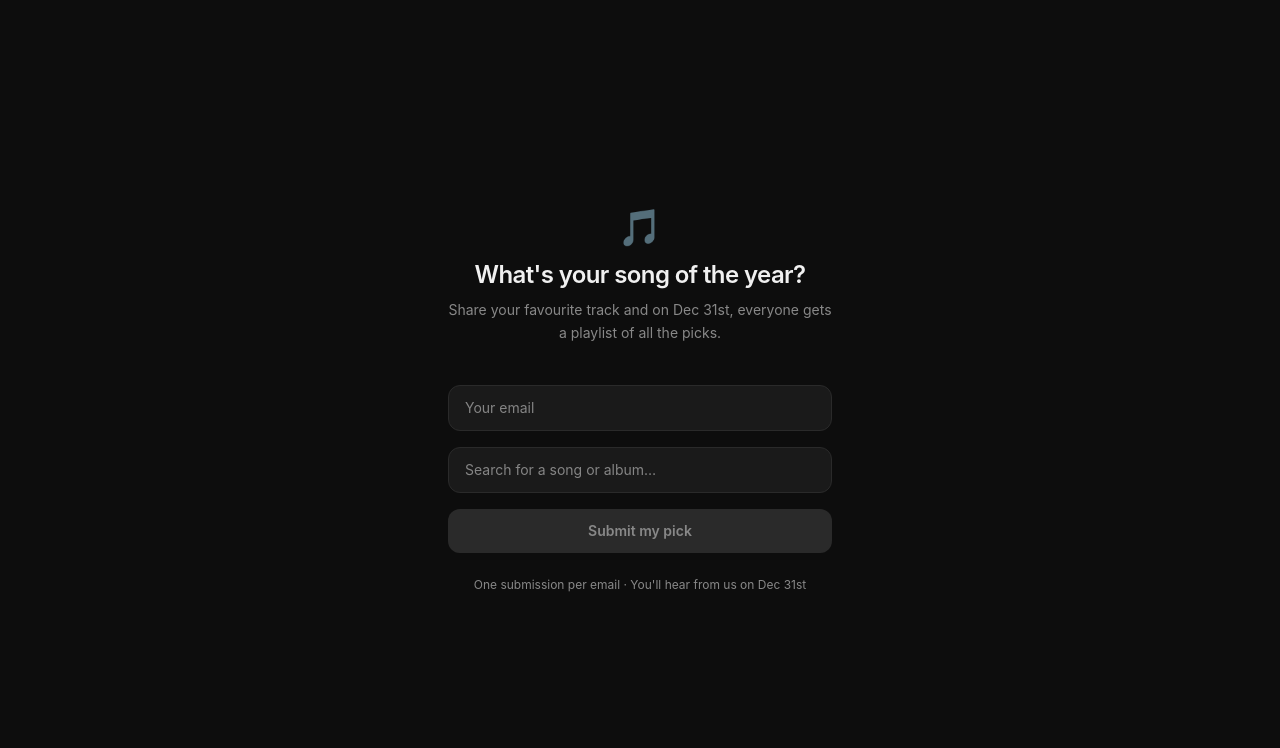
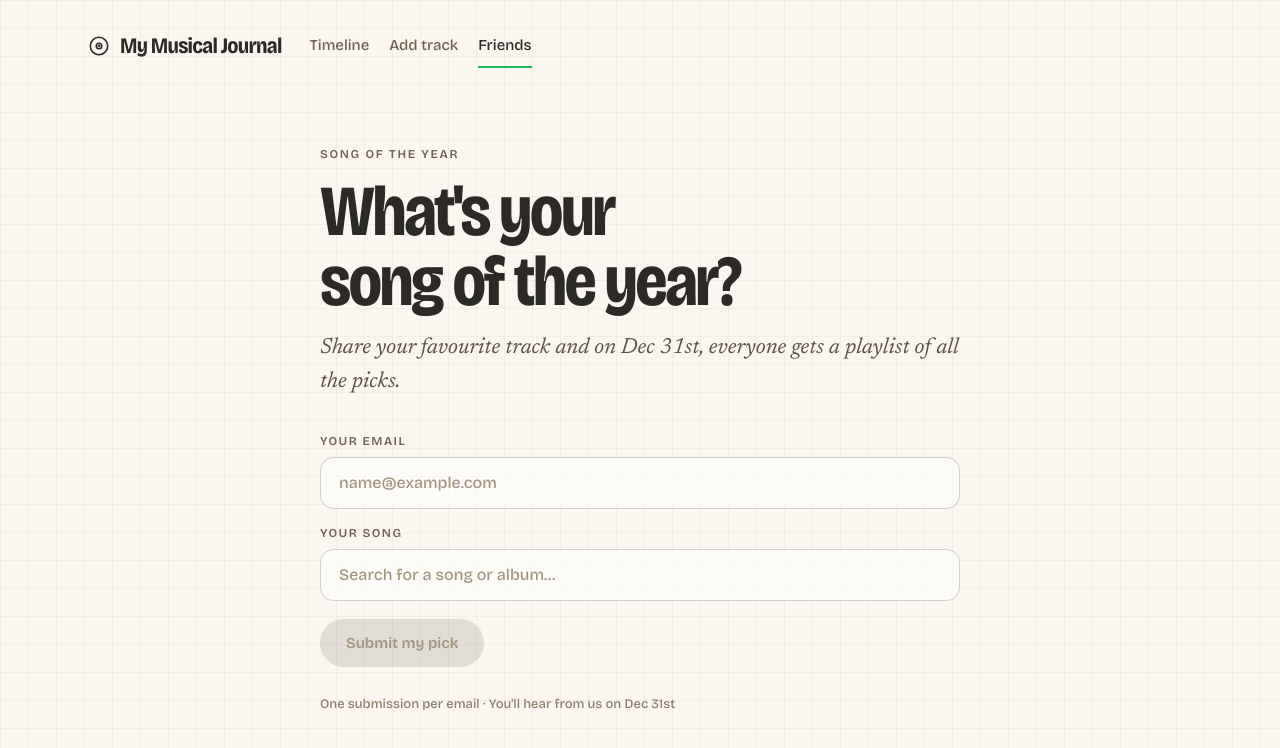
Before and after one commit to kaavya89/my-musical-journal, a Next.js app: page /friends in a window 1280 px wide. Shown: the top 748 px of the page. Built offline with nearby package versions, Linux system fonts and the light colour scheme.

Commit message:
Propagating the style across all

```diff
--- /dev/null
+++ b/app/components/SiteHeader.tsx
@@ -0,0 +1,33 @@
+'use client'
+
+export default function SiteHeader({
+  active,
+  onSignOut,
+}: {
+  active: 'timeline' | 'journal' | 'friends'
+  onSignOut?: () => void
+}) {
+  const cls = (k: string) => `tl-nav${active === k ? ' tl-nav-on' : ''}`
+  return (
+    <header style={{ display: 'flex', justifyContent: 'space-between', alignItems: 'center', flexWrap: 'wrap', gap: '12px 24px', padding: '24px 0' }}>
+      <div style={{ display: 'flex', alignItems: 'center', gap: 28, flexWrap: 'wrap' }}>
+        <div className="tl-display" style={{ display: 'flex', alignItems: 'center', gap: 10, fontSize: 22 }}>
+          <svg width="22" height="22" viewBox="0 0 24 24" fill="none" stroke="currentColor" strokeWidth="1.7" aria-hidden="true">
+            <circle cx="12" cy="12" r="9.5" />
+            <circle cx="12" cy="12" r="3" />
+            <circle cx="12" cy="12" r=".6" fill="currentColor" />
+          </svg>
+          My Musical Journal
+        </div>
+        <nav aria-label="Primary" style={{ display: 'flex', gap: 20, alignItems: 'center', flexWrap: 'wrap' }}>
+          <a className={cls('timeline')} href="/timeline">Timeline</a>
+          <a className={cls('journal')} href="/journal">Add track</a>
+          <a className={cls('friends')} href="/friends">Friends</a>
+        </nav>
+      </div>
+      {onSignOut && (
+        <button className="tl-nav" onClick={onSignOut}>Sign out</button>
+      )}
+    </header>
+  )
+}
--- a/app/friends/page.tsx
+++ b/app/friends/page.tsx
@@ -2,6 +2,7 @@
 
 import { useState, useRef, useEffect, useCallback } from 'react'
 import Image from 'next/image'
+import SiteHeader from '../components/SiteHeader'
 
 interface SearchResult {
   id: string
@@ -74,96 +75,91 @@ export default function FriendsPage() {
 
   if (status === 'success') {
     return (
-      <div className="min-h-screen flex items-center justify-center px-4" style={{ background: 'var(--background)' }}>
-        <div className="text-center max-w-sm">
-          <div className="text-5xl mb-4">🎶</div>
-          <h1 className="text-xl font-semibold mb-2" style={{ color: 'var(--foreground)' }}>
-            You&apos;re in!
-          </h1>
+      <div className="pg">
+        <div className="pg-wrap">
+          <SiteHeader active="friends" />
+          <main className="pg-narrow">
+            <div className="pg-kicker">Song of the year</div>
+            <h1 className="tl-display pg-h1">You&apos;re in.</h1>
             {selected && (
-            <div className="flex items-center gap-3 mb-4 p-3 rounded-xl mx-auto w-fit" style={{ background: 'var(--card)', border: '1px solid var(--border)' }}>
+              <div className="pg-pick" style={{ alignItems: 'center', width: 'fit-content', maxWidth: '100%', marginBottom: 24 }}>
                 {selected.thumbnail && (
-                <Image src={selected.thumbnail} alt={selected.title} width={40} height={40} className="rounded-md object-cover"/>
+                  <Image src={selected.thumbnail} alt={selected.title} width={64} height={64} className="pg-thumb" />
                 )}
-              <div className="text-left">
-                <div className="text-sm font-medium" style={{ color: 'var(--foreground)' }}>{selected.title}</div>
-                <div className="text-xs" style={{ color: 'var(--muted)' }}>{selected.artist}</div>
+                <div style={{ minWidth: 0 }}>
+                  <div className="pg-t">{selected.title}</div>
+                  <div className="pg-s">{selected.artist}</div>
                 </div>
               </div>
             )}
-          <p className="text-sm leading-relaxed" style={{ color: 'var(--muted)' }}>
+            <p className="pg-lede">
               Your pick has been added. On December 31st, you&apos;ll get an email with a playlist of everyone&apos;s favourite songs from this year.
             </p>
+          </main>
         </div>
       </div>
     )
   }
 
   return (
-    <div className="min-h-screen flex items-center justify-center px-4" style={{ background: 'var(--background)' }}>
-      <div className="w-full max-w-sm">
-        <div className="text-center mb-10">
-          <div className="text-4xl mb-3">🎵</div>
-          <h1 className="text-2xl font-semibold tracking-tight" style={{ color: 'var(--foreground)' }}>
-            What&apos;s your song of the year?
-          </h1>
-          <p className="text-sm mt-2 leading-relaxed" style={{ color: 'var(--muted)' }}>
+    <div className="pg">
+      <div className="pg-wrap">
+        <SiteHeader active="friends" />
+
+        <main className="pg-narrow">
+          <div className="pg-kicker">Song of the year</div>
+          <h1 className="tl-display pg-h1">What&apos;s your song of the year?</h1>
+          <p className="pg-lede">
             Share your favourite track and on Dec 31st, everyone gets a playlist of all the picks.
           </p>
-        </div>
 
-        <form onSubmit={handleSubmit} className="space-y-4">
+          <form onSubmit={handleSubmit} style={{ display: 'flex', flexDirection: 'column', gap: 18 }}>
             {/* Email */}
+            <div>
+              <label className="pg-label">Your email</label>
               <input
                 type="email"
-            placeholder="Your email"
+                placeholder="name@example.com"
                 value={email}
                 onChange={e => setEmail(e.target.value)}
                 required
-            className="w-full px-4 py-3 rounded-xl text-sm outline-none"
-            style={{ background: 'var(--card)', border: '1px solid var(--border)', color: 'var(--foreground)' }}
+                className="pg-field"
               />
+            </div>
 
             {/* Search */}
             {!selected && (
-            <div className="relative">
+              <div>
+                <label className="pg-label">Your song</label>
+                <div style={{ position: 'relative' }}>
                   <input
                     type="text"
                     placeholder="Search for a song or album…"
                     value={query}
                     onChange={e => setQuery(e.target.value)}
                     required={!selected}
-                className="w-full px-4 py-3 rounded-xl text-sm outline-none"
-                style={{ background: 'var(--card)', border: '1px solid var(--border)', color: 'var(--foreground)' }}
+                    className="pg-field"
                   />
                   {searching && (
-                <span className="absolute right-4 top-3.5 text-xs" style={{ color: 'var(--muted)' }}>Searching…</span>
+                    <span className="pg-s" style={{ position: 'absolute', right: 18, top: 17 }}>Searching…</span>
                   )}
+                </div>
               </div>
             )}
 
-          {/* Results dropdown */}
+            {/* Results */}
             {results.length > 0 && !selected && (
-            <div className="rounded-xl overflow-hidden" style={{ border: '1px solid var(--border)' }}>
+              <div className="pg-list">
                 {results.map((r, i) => (
-                <button
-                  key={r.id + i}
-                  type="button"
-                  onClick={() => { setSelected(r); setResults([]) }}
-                  className="w-full flex items-center gap-3 px-4 py-3 text-left transition-colors hover:opacity-80"
-                  style={{
-                    background: 'var(--card)',
-                    borderBottom: i < results.length - 1 ? '1px solid var(--border)' : 'none',
-                  }}
-                >
+                  <button key={r.id + i} type="button" className="pg-row" onClick={() => { setSelected(r); setResults([]) }}>
                     {r.thumbnail ? (
-                    <Image src={r.thumbnail} alt={r.title} width={36} height={36} className="rounded-md object-cover flex-shrink-0"/>
+                      <Image src={r.thumbnail} alt={r.title} width={44} height={44} className="pg-thumb" />
                     ) : (
-                    <div className="w-9 h-9 rounded-md flex-shrink-0 flex items-center justify-center text-base" style={{ background: 'var(--border)' }}>🎵</div>
+                      <div className="pg-thumb-empty" style={{ width: 44, height: 44, fontSize: 18 }}>🎵</div>
                     )}
-                  <div className="min-w-0">
-                    <div className="text-sm font-medium truncate" style={{ color: 'var(--foreground)' }}>{r.title}</div>
-                    <div className="text-xs truncate" style={{ color: 'var(--muted)' }}>
+                    <div style={{ minWidth: 0 }}>
+                      <div className="pg-t">{r.title}</div>
+                      <div className="pg-s">
                         {r.artist}{r.type === 'album' ? ' · Album' : r.album ? ` · ${r.album}` : ''}
                       </div>
                     </div>
@@ -174,61 +170,43 @@ export default function FriendsPage() {
 
             {/* Selected track */}
             {selected && (
-            <div className="rounded-xl p-3 flex items-center gap-3" style={{ background: 'var(--card)', border: '1px solid var(--border)' }}>
+              <div>
+                <label className="pg-label">Your song</label>
+                <div className="pg-pick" style={{ alignItems: 'center' }}>
                   {selected.thumbnail ? (
-                <Image src={selected.thumbnail} alt={selected.title} width={48} height={48} className="rounded-lg object-cover flex-shrink-0"/>
+                    <Image src={selected.thumbnail} alt={selected.title} width={64} height={64} className="pg-thumb" />
                   ) : (
-                <div className="w-12 h-12 rounded-lg flex-shrink-0 flex items-center justify-center text-xl" style={{ background: 'var(--border)' }}>🎵</div>
+                    <div className="pg-thumb-empty" style={{ width: 64, height: 64, fontSize: 22 }}>🎵</div>
                   )}
-              <div className="flex-1 min-w-0">
-                <div className="text-sm font-medium truncate" style={{ color: 'var(--foreground)' }}>{selected.title}</div>
-                <div className="text-xs truncate" style={{ color: 'var(--muted)' }}>{selected.artist}</div>
-                <div className="flex gap-3 mt-1">
+                  <div style={{ flex: 1, minWidth: 0 }}>
+                    <div className="pg-t">{selected.title}</div>
+                    <div className="pg-s">{selected.artist}</div>
+                    <div className="pg-links">
                       {selected.spotify_url && (
-                    <a href={selected.spotify_url} target="_blank" rel="noreferrer" className="text-xs font-medium" style={{ color: 'var(--accent)' }}>
-                      Spotify ↗
-                    </a>
+                        <a className="pg-spot" href={selected.spotify_url} target="_blank" rel="noreferrer">Spotify ↗</a>
                       )}
-                  <a href={selected.youtube_search_url} target="_blank" rel="noreferrer" className="text-xs" style={{ color: 'var(--muted)' }}>
-                    YouTube ↗
-                  </a>
+                      <a href={selected.youtube_search_url} target="_blank" rel="noreferrer">YouTube ↗</a>
                     </div>
                   </div>
-              <button
-                type="button"
-                onClick={() => { setSelected(null); setQuery('') }}
-                className="text-xs flex-shrink-0 px-2 py-1 rounded-lg"
-                style={{ color: 'var(--muted)', background: 'var(--border)' }}
-              >
-                Change
-              </button>
+                  <button type="button" className="pg-ghost" onClick={() => { setSelected(null); setQuery('') }}>Change</button>
+                </div>
               </div>
             )}
 
-          {status === 'already' && (
-            <p className="text-sm text-amber-400 text-center">You&apos;ve already submitted a pick from this email.</p>
-          )}
-          {status === 'error' && (
-            <p className="text-sm text-red-400 text-center">Something went wrong. Try again.</p>
-          )}
+            {status === 'already' && <p className="pg-warn">You&apos;ve already submitted a pick from this email.</p>}
+            {status === 'error' && <p className="pg-err">Something went wrong. Try again.</p>}
 
-          <button
-            type="submit"
-            disabled={status === 'loading' || !selected}
-            className="w-full py-3 rounded-xl text-sm font-semibold transition-all"
-            style={{
-              background: (status === 'loading' || !selected) ? 'var(--border)' : 'var(--accent)',
-              color: (status === 'loading' || !selected) ? 'var(--muted)' : '#000',
-              cursor: (status === 'loading' || !selected) ? 'not-allowed' : 'pointer',
-            }}
-          >
+            <div>
+              <button type="submit" className="pg-btn" disabled={status === 'loading' || !selected}>
                 {status === 'loading' ? 'Submitting…' : 'Submit my pick'}
               </button>
+            </div>
           </form>
 
-        <p className="text-center text-xs mt-6" style={{ color: 'var(--muted)' }}>
+          <p className="pg-foot" style={{ marginTop: 28 }}>
             One submission per email · You&apos;ll hear from us on Dec 31st
           </p>
+        </main>
       </div>
     </div>
   )
--- a/app/globals.css
+++ b/app/globals.css
@@ -465,6 +465,88 @@ body {
 }
 [data-reveal].is-revealed { opacity: 1; transform: translateY(0); }
 
+/* ── Shared cream "notebook" pages (journal, friends) ── */
+.pg {
+  min-height: 100vh;
+  color: #2c2a24;
+  font-family: var(--fu);
+  background-color: #fbf6ef;
+  background-image:
+    linear-gradient(rgba(180, 158, 138, 0.1) 1px, transparent 1px),
+    linear-gradient(90deg, rgba(180, 158, 138, 0.1) 1px, transparent 1px);
+  background-size: 28px 28px;
+}
+.pg-wrap { max-width: 1200px; margin: 0 auto; padding: 0 48px; box-sizing: border-box; }
+.pg-narrow { max-width: 640px; margin: 0 auto; padding: 56px 0 96px; }
+.pg-kicker { font: 600 12px/1 var(--fu); letter-spacing: 0.14em; text-transform: uppercase; color: #6f6253; margin-bottom: 16px; }
+.pg-h1 { margin: 0 0 14px; font-size: clamp(38px, 5.6vw, 72px); line-height: 0.98; text-wrap: balance; }
+.pg-lede { margin: 0 0 36px; font-family: var(--fn); font-style: italic; font-size: clamp(18px, 2vw, 22px); line-height: 1.55; color: #5b5145; max-width: 52ch; }
+.pg-label { display: block; font: 600 12px/1 var(--fu); letter-spacing: 0.12em; text-transform: uppercase; color: #6f6253; margin: 0 0 10px; }
+.pg-field {
+  width: 100%;
+  box-sizing: border-box;
+  padding: 14px 18px;
+  border-radius: 14px;
+  border: 1px solid rgba(44, 42, 36, 0.2);
+  background: rgba(255, 255, 255, 0.55);
+  color: #2c2a24;
+  font: 500 16px/1.4 var(--fu);
+  outline: none;
+  transition: border-color 0.2s ease, background-color 0.2s ease;
+}
+.pg-field::placeholder { color: #a39580; }
+.pg-field:focus { border-color: #2c2a24; background: rgba(255, 255, 255, 0.8); }
+.pg-notes { font-family: var(--fn); font-style: italic; font-size: 19px; line-height: 1.6; resize: vertical; min-height: 140px; }
+.pg-list { border: 1px solid rgba(44, 42, 36, 0.16); border-radius: 14px; overflow: hidden; background: #fbf6ef; }
+.pg-row {
+  display: flex;
+  align-items: center;
+  gap: 14px;
+  width: 100%;
+  padding: 12px 16px;
+  text-align: left;
+  background: none;
+  border: 0;
+  border-bottom: 1px solid rgba(44, 42, 36, 0.1);
+  cursor: pointer;
+  font: inherit;
+  color: inherit;
+  transition: background-color 0.15s ease;
+}
+.pg-row:last-child { border-bottom: 0; }
+.pg-row:hover { background: rgba(44, 42, 36, 0.05); }
+.pg-thumb { border-radius: 4px; object-fit: cover; flex: none; box-shadow: 0 8px 18px -8px rgba(60, 40, 20, 0.45), 0 0 0 1px rgba(44, 42, 36, 0.06); }
+.pg-thumb-empty { display: flex; align-items: center; justify-content: center; background: #f0e8dc; border-radius: 4px; flex: none; }
+.pg-t { font: 600 16px/1.25 var(--fu); color: #2c2a24; overflow: hidden; text-overflow: ellipsis; white-space: nowrap; }
+.pg-s { font: 500 14px/1.4 var(--fu); color: #6f6253; overflow: hidden; text-overflow: ellipsis; white-space: nowrap; }
+.pg-pick { display: flex; align-items: flex-start; gap: 18px; padding: 18px; border-radius: 14px; border: 1px solid rgba(44, 42, 36, 0.16); background: rgba(255, 255, 255, 0.55); }
+.pg-links { display: flex; gap: 16px; margin-top: 10px; font: 600 13px/1 var(--fu); }
+.pg-links a { text-decoration: none; color: #6f6253; }
+.pg-links a:hover { color: #2c2a24; }
+.pg-links a.pg-spot { color: #14793a; }
+.pg-ghost { background: rgba(44, 42, 36, 0.07); border: 0; border-radius: 999px; padding: 8px 14px; font: 600 13px/1 var(--fu); color: #2c2a24; cursor: pointer; flex: none; }
+.pg-ghost:hover { background: rgba(44, 42, 36, 0.14); }
+.pg-btn {
+  display: inline-flex;
+  align-items: center;
+  justify-content: center;
+  min-height: 48px;
+  padding: 0 26px;
+  border-radius: 999px;
+  border: 0;
+  background: #2c2a24;
+  color: #fbf6ef;
+  font: 600 15px/1 var(--fu);
+  cursor: pointer;
+  transition: transform 0.2s ease, background-color 0.2s ease;
+}
+.pg-btn:hover:not(:disabled) { transform: translateY(-1px); background: #000; }
+.pg-btn:disabled { background: rgba(44, 42, 36, 0.12); color: #a39580; cursor: not-allowed; }
+.pg-ok { font: 600 15px/1.4 var(--fu); color: #14793a; }
+.pg-err { font: 500 14px/1.4 var(--fu); color: #b3261e; }
+.pg-warn { font: 500 14px/1.4 var(--fu); color: #8a5a00; }
+.pg-foot { font: 500 13px/1.5 var(--fu); color: #8c7e6e; }
+
 /* ── Responsive ── */
 @media (max-width: 1399px) {
   .tl-wrap { padding-right: 150px !important; }
--- a/app/timeline/page.tsx
+++ b/app/timeline/page.tsx
@@ -377,6 +377,7 @@ export default function TimelinePage() {
             <nav aria-label="Primary" style={{ display: 'flex', gap: 20, alignItems: 'center' }}>
               <a className="tl-nav tl-nav-on" href="/timeline" aria-current="page">Timeline</a>
               <a className="tl-nav" href="/journal">Add track</a>
+              <a className="tl-nav" href="/friends">Friends</a>
               {isOwner && (
                 <button className="tl-nav" onClick={handleSignOut}>Sign out</button>
               )}
```
Also changed, not shown: app/journal/page.tsx (+37 -97 lines), 1 other file (tests, documents, lock files or other folders). Lines whose indentation alone changed are shown as unchanged.
